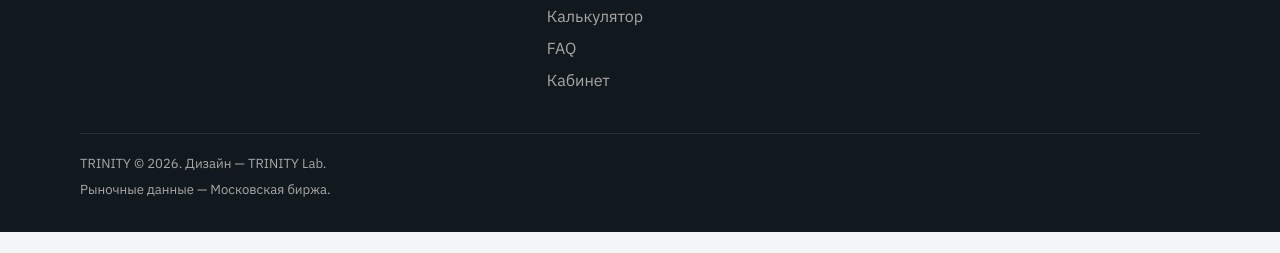
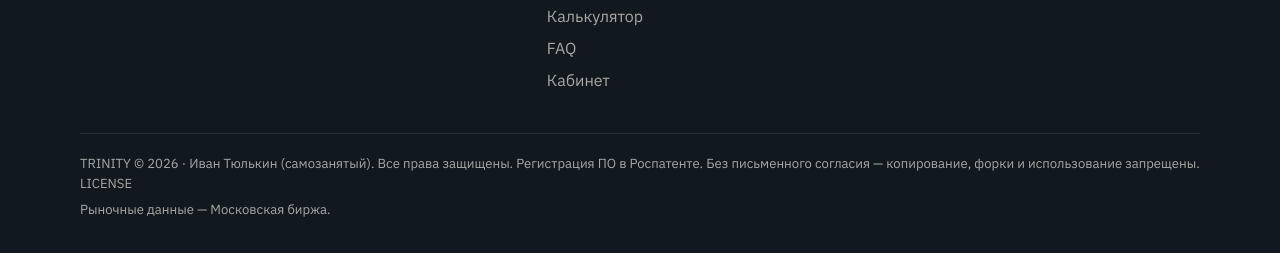
Before and after one commit to ITmeansIvanTyulkin/trinity-landing, a website: page index.html in a window 1280 px wide. Shown: the part 11712-11965 px from the top of the page. Before the commit the page ends 11944 px from the top, so only its background shows below. Drawn offline with Linux system fonts and the light colour scheme.

Commit message:
Заменить GPL на жёсткую проприетарную лицензию TRINITY с охраной Роспатента.
Лендинг и кабинет: все права у самозанятого правообладателя; без письменного согласия запрещены копирование, форки и использование.

```diff
--- a/index.html
+++ b/index.html
@@ -1084,7 +1084,7 @@
         </div>
       </div>
       <div class="footer-legal">
-        <span>TRINITY © 2026. Дизайн — TRINITY Lab.</span>
+        <span>TRINITY © 2026 · Иван Тюлькин (самозанятый). Все права защищены. Регистрация ПО в Роспатенте. Без письменного согласия — копирование, форки и использование запрещены. <a href="https://github.com/ITmeansIvanTyulkin/trinity-landing/blob/dev/LICENSE">LICENSE</a></span>
         <span>Рыночные данные — Московская биржа.</span>
       </div>
     </div>
```
Also changed, not shown: cabinet.html (+1 -1 lines), README.md, 1 other file.
